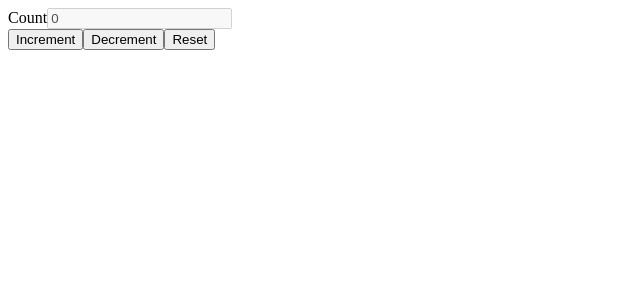
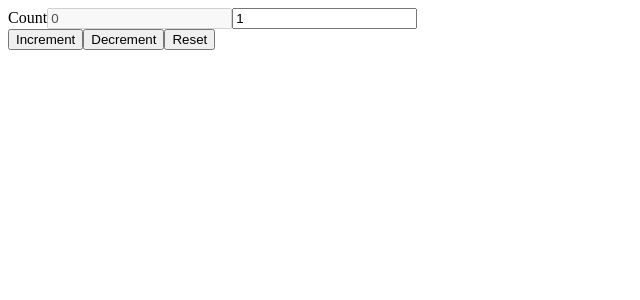
Before and after one commit to DaifMoe/7GUIs-Counter, a React (Create React App) app: page / in a window 1280 px wide. Shown: the top 300 px of the page, without its empty margins (0-640 px from the left). Built offline with nearby package versions, Linux system fonts and the light colour scheme.

Commit message:
Added Increment/Decrement by value Functionality

```diff
--- a/src/Components/Counter.tsx
+++ b/src/Components/Counter.tsx
@@ -5,6 +5,11 @@ const Counter = () => {
   // Counter's initial state is set to 0
   const [counter, setCounter] = useState(0);
   const [changeAmount, setChangeAmount] = useState(1);
+
+  // Increment or Decrement by any value the user chooses
+  const handleAmountChange = (event: any) => {
+    setChangeAmount(Number(event.target.value));
+  };
 
   // Function is called everytime the increment button is clicked by the user
   const incrementClick = () => {
@@ -26,6 +31,12 @@ const Counter = () => {
       <div id="count">
         <label id="countTitle">Count</label>
         <input disabled id="email" value={counter} />
+        <input
+          id="countByValue"
+          type="number"
+          value={changeAmount}
+          onChange={handleAmountChange}
+        />
         <div id="buttons">
           <button id="incrementButton" onClick={incrementClick}>
             Increment
```
